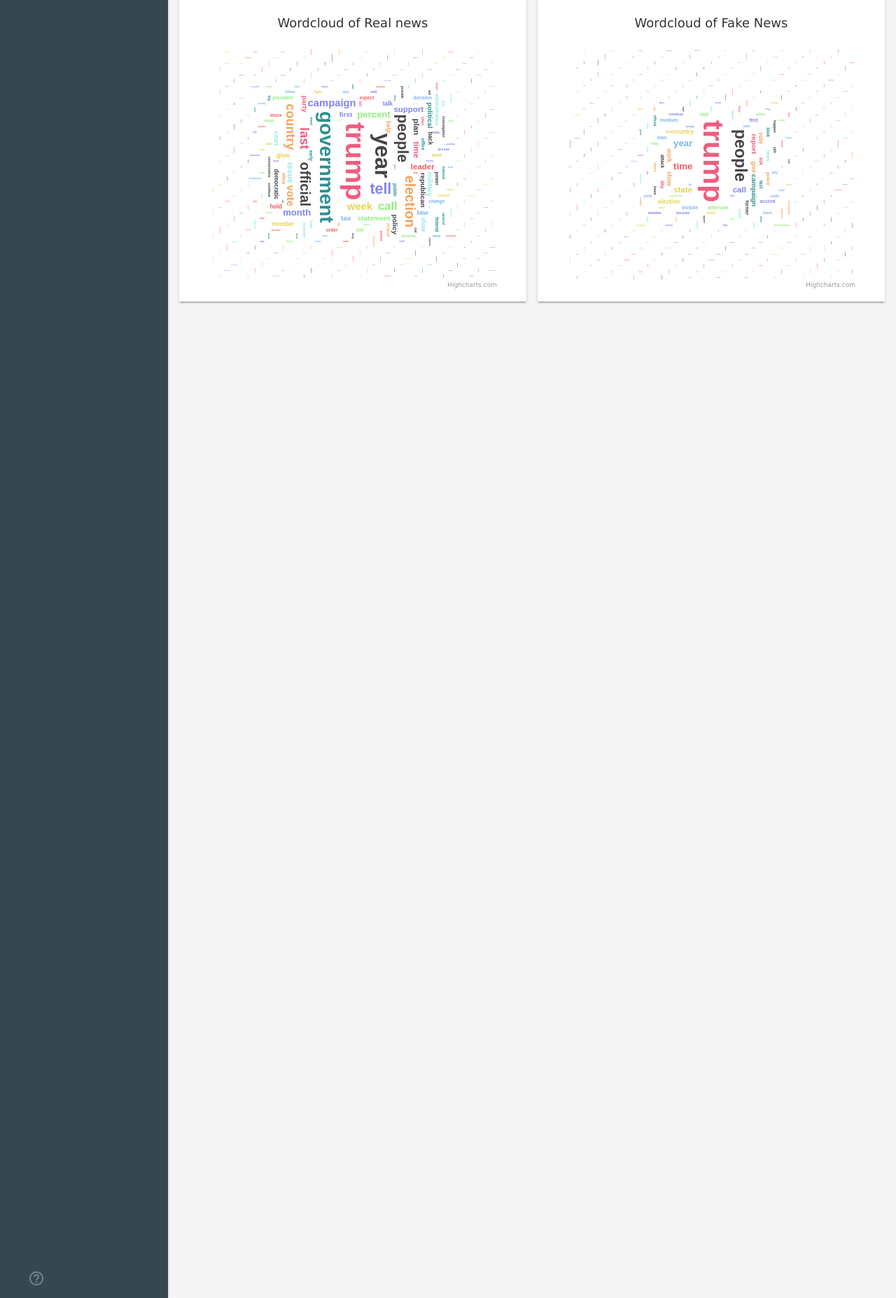
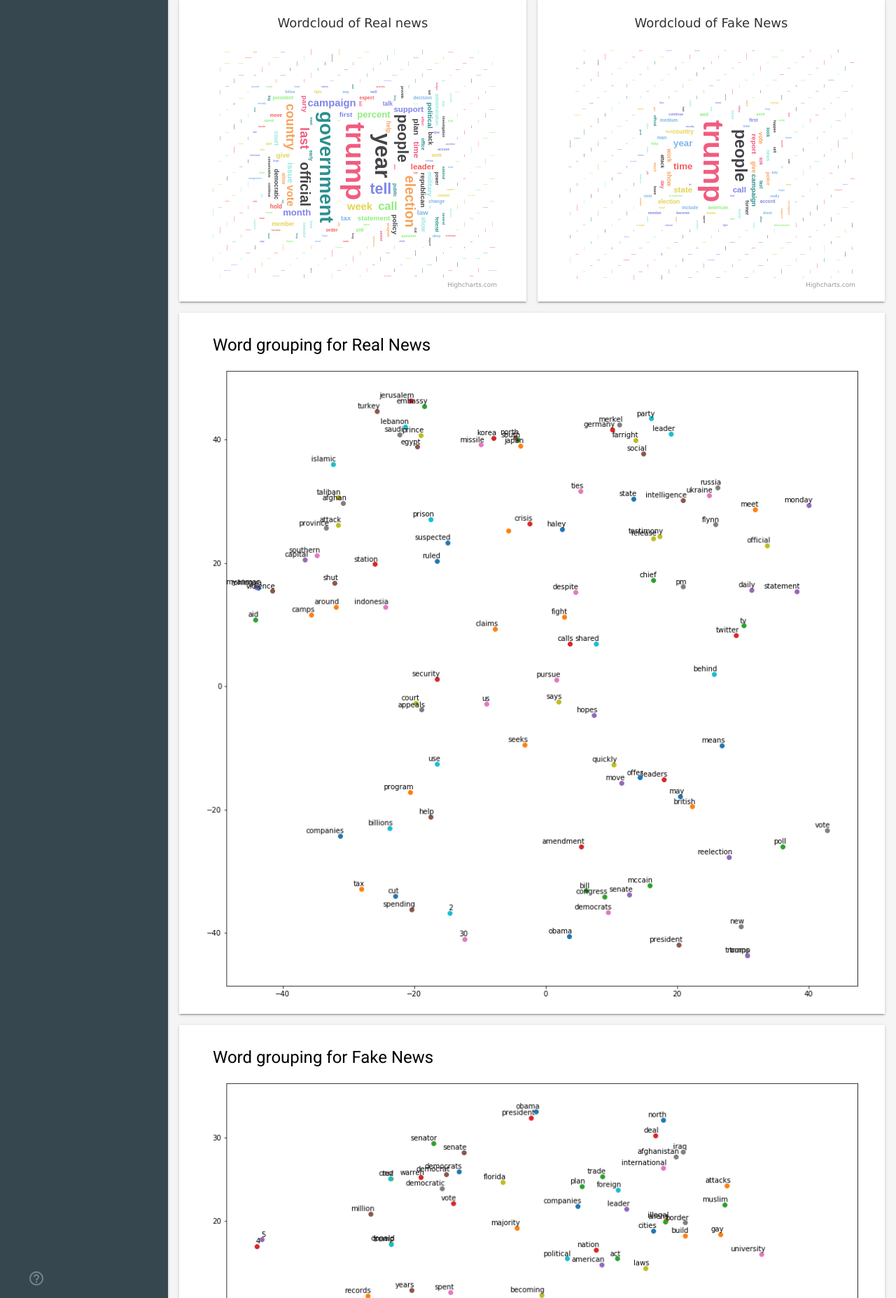
Before and after one commit to inderpartap/facterr-frontend, a Flask app: page / in a window 1280 px wide. Shown: the part 745-2600 px from the top of the page at 70% size. Run offline with Flask 2, Linux system fonts and the light colour scheme; data that the repository does not hold is empty; some libraries are stand-ins or nearby versions.

Commit message:
Added word similarity graphs

```diff
--- a/templates/index.html
+++ b/templates/index.html
@@ -216,6 +216,20 @@
             <div id="fake-container"></div>
           </div>
 
+          <div class="demo-graphs mdl-shadow--2dp mdl-color--white mdl-cell mdl-cell--12-col">
+            <div class="mdl-card__title">
+              <h2 class="mdl-card__title-text">Word grouping for Real News</h2>
+            </div>
+            <img src="{{ url_for('static', filename='images/true_news_words.jpg') }}">
+          </div>
+
+          <div class="demo-graphs mdl-shadow--2dp mdl-color--white mdl-cell mdl-cell--12-col">
+            <div class="mdl-card__title">
+              <h2 class="mdl-card__title-text">Word grouping for Fake News</h2>
+            </div>
+              <img src="{{ url_for('static', filename='images/fake_news_words.png') }}">
+          </div>
+
         </div>
       </main>
     </div>
@@ -223,6 +237,10 @@
 
     <script src="https://code.getmdl.io/1.3.0/material.min.js"></script>
   </body>
+
+
+
+
 
 
 <script type="text/javascript">
```
Also changed, not shown: static/images/fake_news_words.png (added), static/images/true_news_words.jpg (added).
